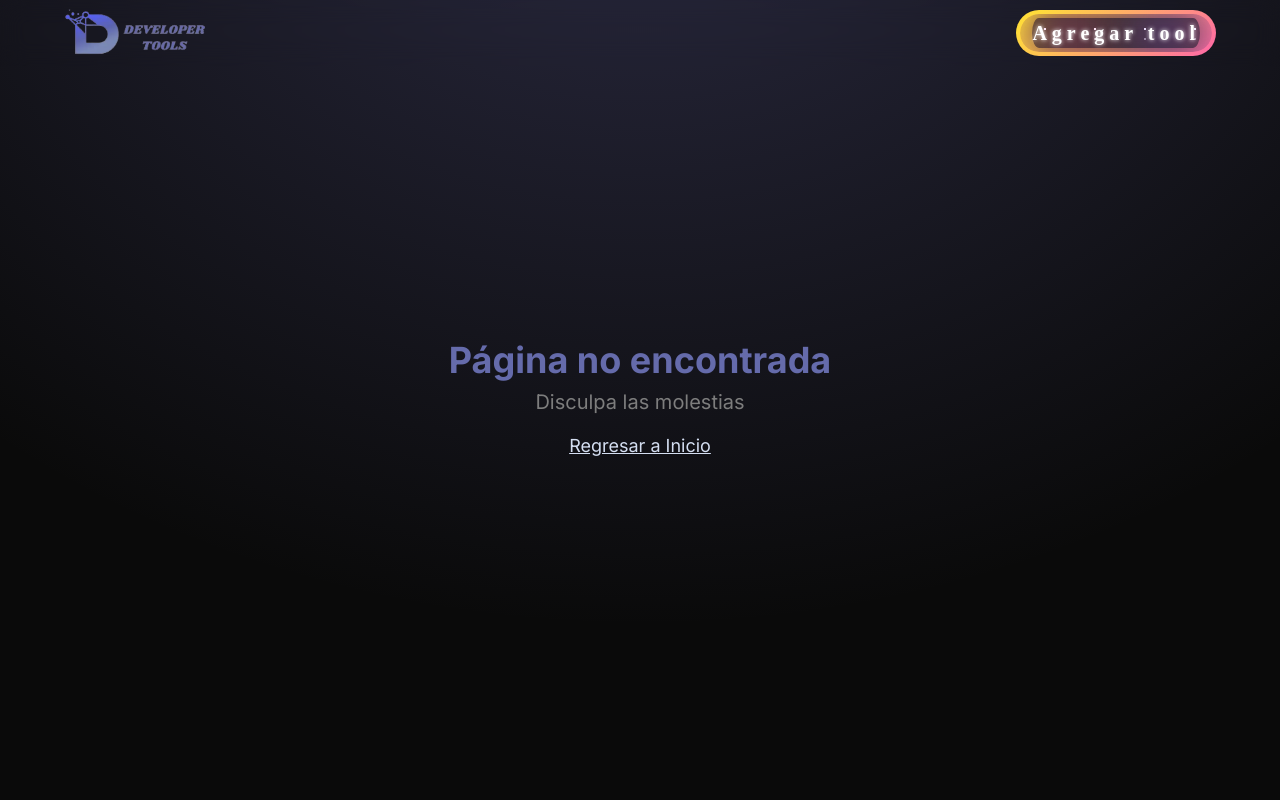
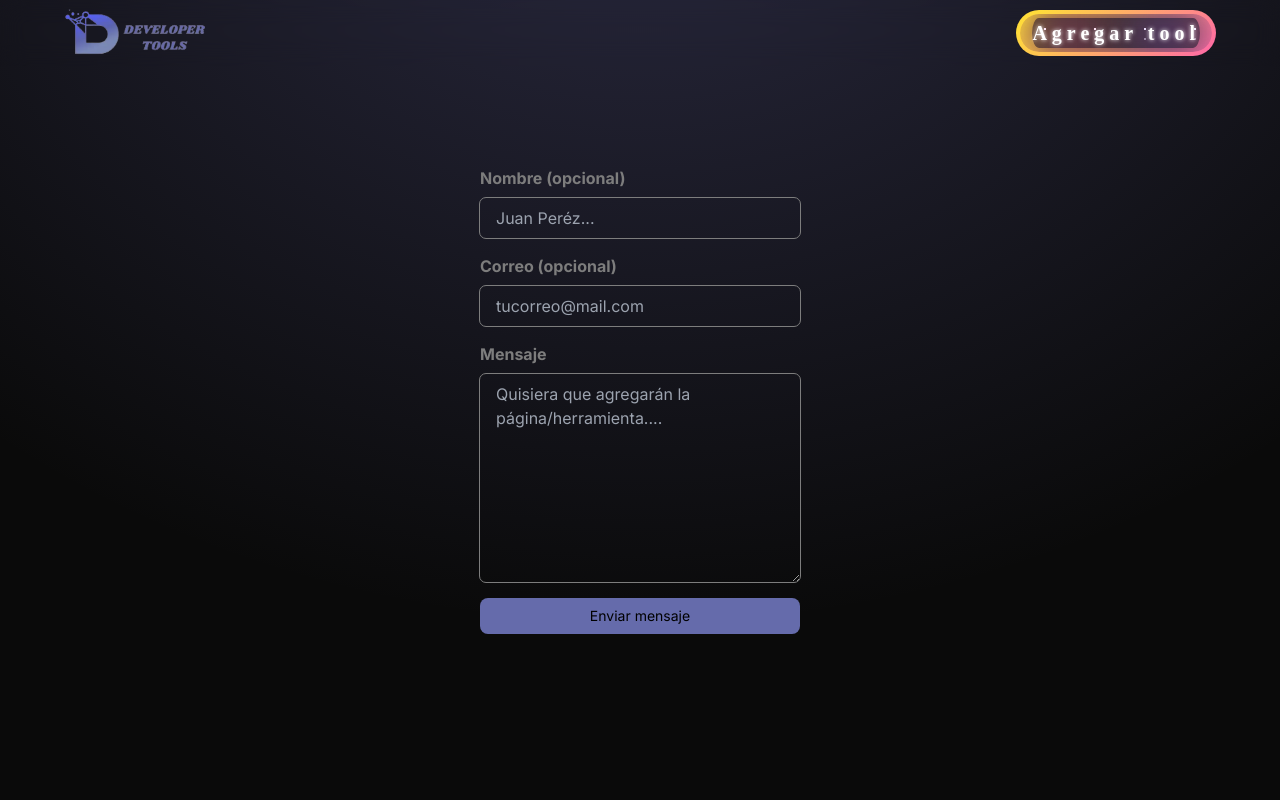
Before and after one commit to Asilvazavala/Dev-Tools, an Angular app: page /contact in a window 1280 px wide. Before the commit this address led to /not-found. Shown: the top 800 px of the page. Built offline with nearby package versions, Linux system fonts and the light colour scheme.

Commit message:
added notifications

```diff
--- a/package.json
+++ b/package.json
@@ -10,7 +10,7 @@
   },
   "private": true,
   "dependencies": {
-    "@angular/animations": "^17.1.0",
+    "@angular/animations": "^17.1.1",
     "@angular/common": "^17.1.0",
     "@angular/compiler": "^17.1.0",
     "@angular/core": "^17.1.0",
@@ -19,6 +19,7 @@
     "@angular/platform-browser-dynamic": "^17.1.0",
     "@angular/router": "^17.1.0",
     "@fontsource-variable/inter": "^5.0.16",
+    "ngx-toastr": "^18.0.0",
     "rxjs": "~7.8.0",
     "tslib": "^2.3.0",
     "zone.js": "~0.14.3"
--- a/src/app/app.config.ts
+++ b/src/app/app.config.ts
@@ -1,8 +1,17 @@
 import { ApplicationConfig } from '@angular/core';
-import { provideRouter } from '@angular/router';
+import { provideRouter, withViewTransitions } from '@angular/router';
 
 import { routes } from './app.routes';
+import { provideToastr } from 'ngx-toastr';
 
 export const appConfig: ApplicationConfig = {
-  providers: [provideRouter(routes)]
+  providers: [
+    provideRouter(
+      routes,
+      withViewTransitions({
+        skipInitialTransition: true,
+      })
+    ),
+    provideToastr(),
+  ],
 };
--- a/src/app/app.routes.ts
+++ b/src/app/app.routes.ts
@@ -3,6 +3,7 @@ import { CategoryComponent } from './pages/category/category.component';
 import { LoginComponent } from './pages/login/login.component';
 import { HomeComponent } from './pages/home/home.component';
 import { NotFoundComponent } from './pages/not-found/not-found.component';
+import { ContactComponent } from './pages/contact/contact.component';
 
 export const routes: Routes = [
   {
@@ -18,6 +19,10 @@ export const routes: Routes = [
     component: LoginComponent,
   },
   {
+    path: 'contact',
+    component: ContactComponent,
+  },
+  {
     path: 'not-found',
     component: NotFoundComponent,
   },
--- a/src/app/pages/category/category.component.html
+++ b/src/app/pages/category/category.component.html
@@ -1,12 +1,6 @@
-@defer (on viewport) {
 <div
   class="grid gap-60 px-4 grid-cols-1 md:grid-cols-2 lg:grid-cols-4 lg:px-16"
 >
   <app-sidebar class="hidden lg:block lg:col-span-1" />
   <app-cards class="col-span-1 md:col-span-2 lg:col-span-3" />
 </div>
-} @placeholder {
-<p>Cards</p>
-} @loading {
-<p>Cargando...</p>
-}
--- /dev/null
+++ b/src/app/pages/contact/contact.component.html
@@ -0,0 +1,55 @@
+<form
+  action="https://formsubmit.co/asilvazavala@gmail.com"
+  method="POST"
+  class="h-screen w-full flex flex-col justify-center items-center gap-4"
+>
+  <article class="flex flex-col gap-2">
+    <label class="text-grayLight font-bold" for="name">Nombre (opcional)</label>
+    <input
+      id="name"
+      name="name"
+      type="name"
+      class="text-primary bg-transparent px-4 py-2 rounded-md border-none outline-grayLight outline outline-1 hover:outline-2 transition w-80"
+      placeholder="Juan Peréz..."
+      (input)="handleChange($event, 'name')"
+    />
+  </article>
+
+  <article class="flex flex-col gap-2">
+    <label class="text-grayLight font-bold" for="email"
+      >Correo (opcional)</label
+    >
+    <input
+      id="email"
+      name="email"
+      type="email"
+      class="text-primary bg-transparent px-4 py-2 rounded-md border-none outline-grayLight outline outline-1 hover:outline-2 transition w-80"
+      placeholder="tucorreo@mail.com"
+      (input)="handleChange($event, 'email')"
+    />
+  </article>
+
+  <article class="flex flex-col gap-2">
+    <label class="text-grayLight font-bold" for="message">Mensaje</label>
+    <textarea
+      class="text-primary bg-transparent px-4 py-2 rounded-md border-none outline-grayLight outline outline-1 hover:outline-2 transition w-80"
+      name="message"
+      id="message"
+      cols="30"
+      rows="8"
+      placeholder="Quisiera que agregarán la página/herramienta...."
+      required
+    ></textarea>
+  </article>
+
+  <input type="hidden" name="_next" value="http://localhost:4200/" />
+  <input type="hidden" name="_captcha" value="false" />
+
+  <button
+    (click)="handleSubmit()"
+    type="submit"
+    class="bg-secondary px-4 py-2 rounded-lg text-sm lg:hover:bg-secondary/70 transition w-80"
+  >
+    Enviar mensaje
+  </button>
+</form>
--- /dev/null
+++ b/src/app/pages/contact/contact.component.ts
@@ -0,0 +1,36 @@
+import { Component } from '@angular/core';
+
+import { ToastrService } from 'ngx-toastr';
+
+interface FormValues {
+  name: string;
+  email: string;
+  message: string;
+}
+
+@Component({
+  selector: 'app-contact',
+  standalone: true,
+  imports: [],
+  templateUrl: './contact.component.html',
+  styleUrl: './contact.component.css',
+})
+export class ContactComponent {
+  constructor(private toastr: ToastrService) {}
+
+  formValues: FormValues = {
+    name: '',
+    email: '',
+    message: '',
+  };
+
+  handleChange(event: any, fieldName: keyof FormValues): void {
+    this.formValues[fieldName] = event.target.value;
+  }
+
+  handleSubmit = () => {
+    this.formValues.message.trim() !== ''
+      ? this.toastr.success('Correo enviado con éxito ¡Gracias!', 'Éxito')
+      : this.toastr.error('Completa el campo de mensaje por favor', 'Error');
+  };
+}
--- a/src/app/pages/home/home.component.html
+++ b/src/app/pages/home/home.component.html
@@ -1,11 +1,10 @@
-@defer (on viewport) {
 <div
   class="grid gap-60 px-4 grid-cols-1 md:grid-cols-2 lg:grid-cols-4 lg:px-16"
 >
   <app-sidebar class="hidden lg:block lg:col-span-1" />
   <app-cards class="col-span-1 md:col-span-2 lg:col-span-3" />
 </div>
-} @placeholder {
+@defer (on viewport) { } @placeholder {
 <p>Cards</p>
 } @loading {
 <p>Cargando...</p>
--- a/src/styles.css
+++ b/src/styles.css
@@ -1,4 +1,5 @@
 /* You can add global styles to this file, and also import other style files */
+@import "ngx-toastr/toastr";
 @tailwind base;
 @tailwind components;
 @tailwind utilities;
```
Also changed, not shown: angular.json (+6 -21 lines), src/app/pages/contact/contact.component.css (added), 2 other files (tests, documents, lock files or other folders).
